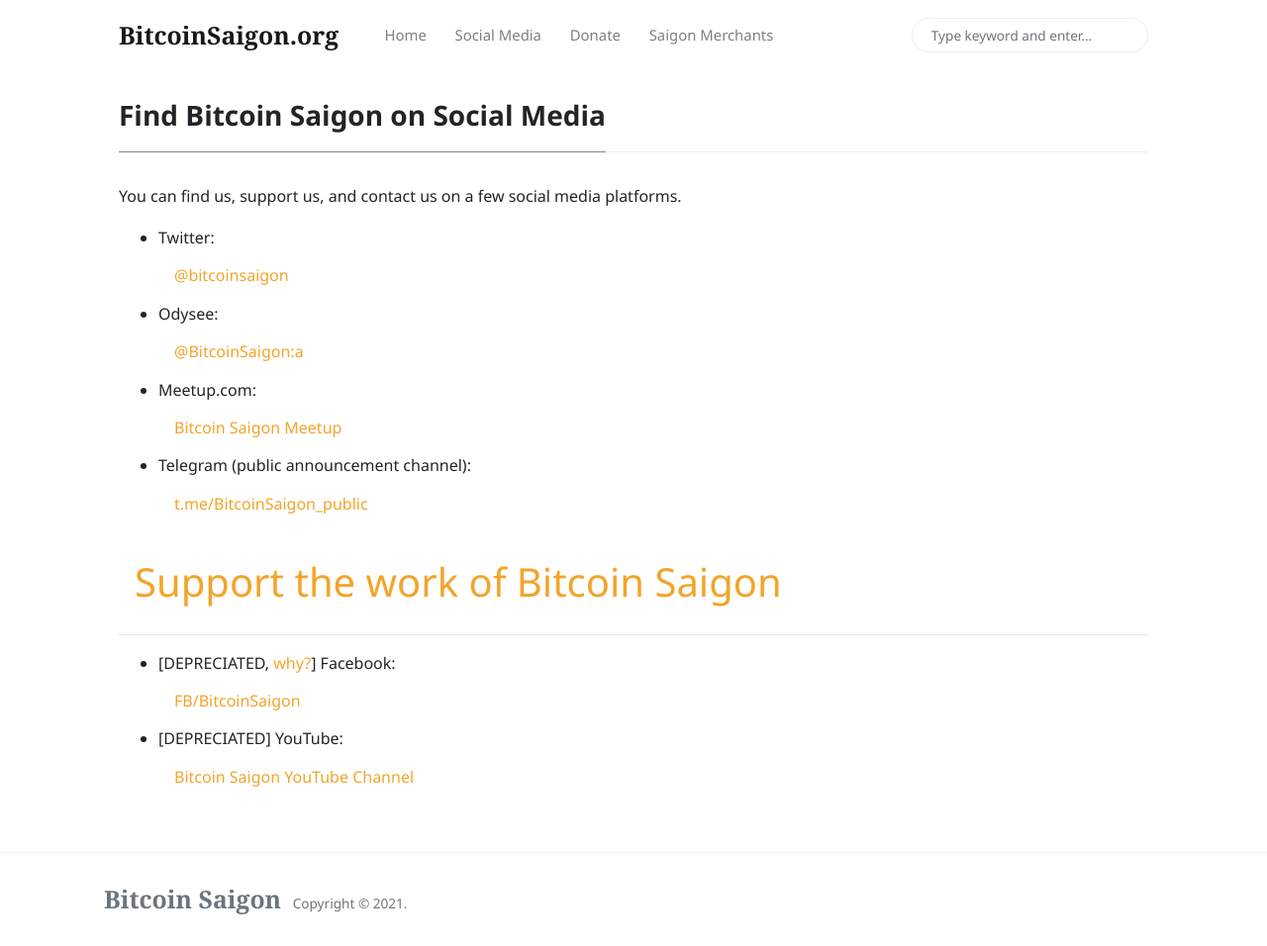
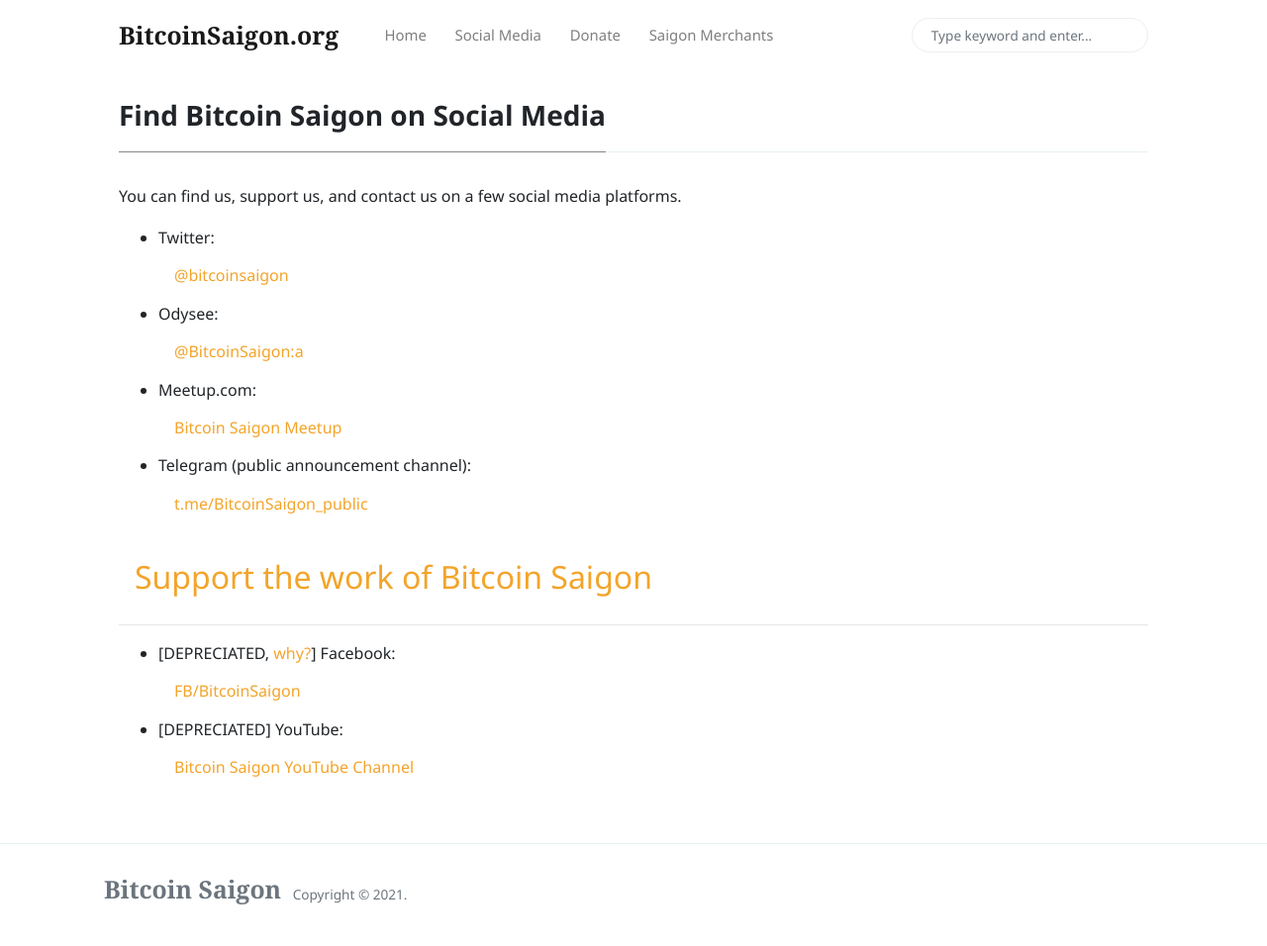
Before and after one commit to bitcoinsaigon/bitcoinsaigon.github.io, a Jekyll site: the page built from _pages/our-social-media.md, in a window 1280 px wide and 956 px high. Shown: the whole window at 99% size. Built offline with Jekyll 4.4.1, drawn with Linux system fonts in a browser that asks for light colours; nearby versions of some CDN libraries.

Commit message:
fix styling

```diff
--- a/_pages/our-social-media.md
+++ b/_pages/our-social-media.md
@@ -10,7 +10,7 @@
 - Meetup.com: <a class="nav-link" target="_blank" href="https://www.meetup.com/Bitcoin-Saigon-Meetup/">Bitcoin Saigon Meetup</a>
 - Telegram (public announcement channel): <a class="nav-link" target="_blank" href="https://t.me/BitcoinSaigon_public">t.me/BitcoinSaigon_public</a>
 
-<h3 style="font-size:40px;"><a class="nav-link" target="_blank" href="./donate-satoshis">Support the work of Bitcoin Saigon</a></h3>
+<h3 style="font-size:32px;"><a class="nav-link" target="_blank" href="./donate-satoshis">Support the work of Bitcoin Saigon</a></h3>
 
 ---
 
```
